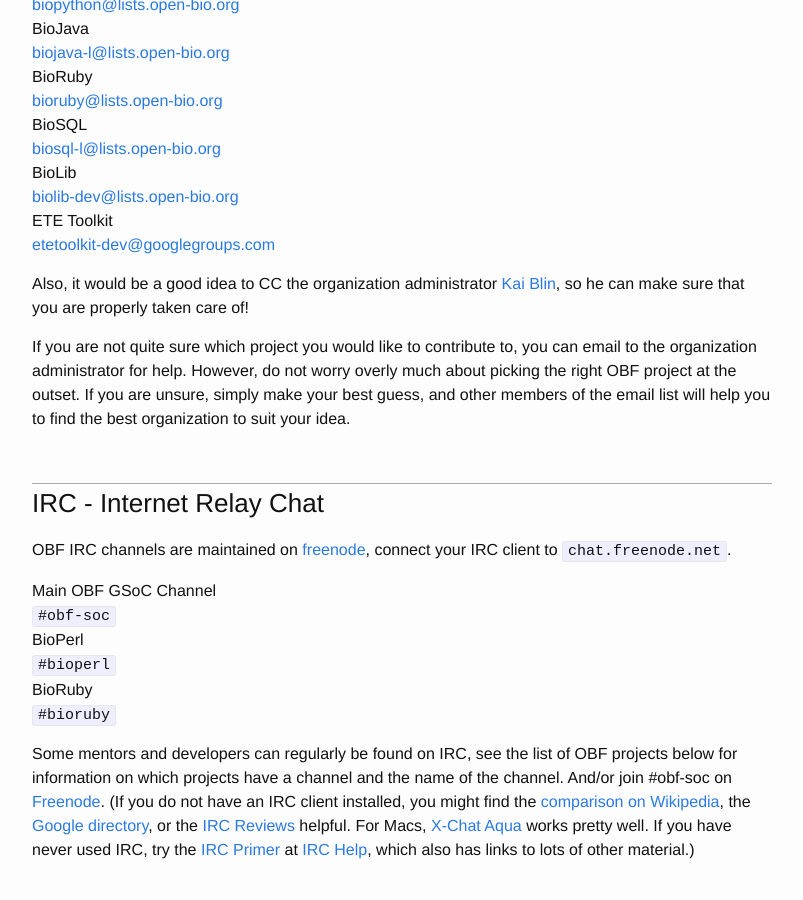
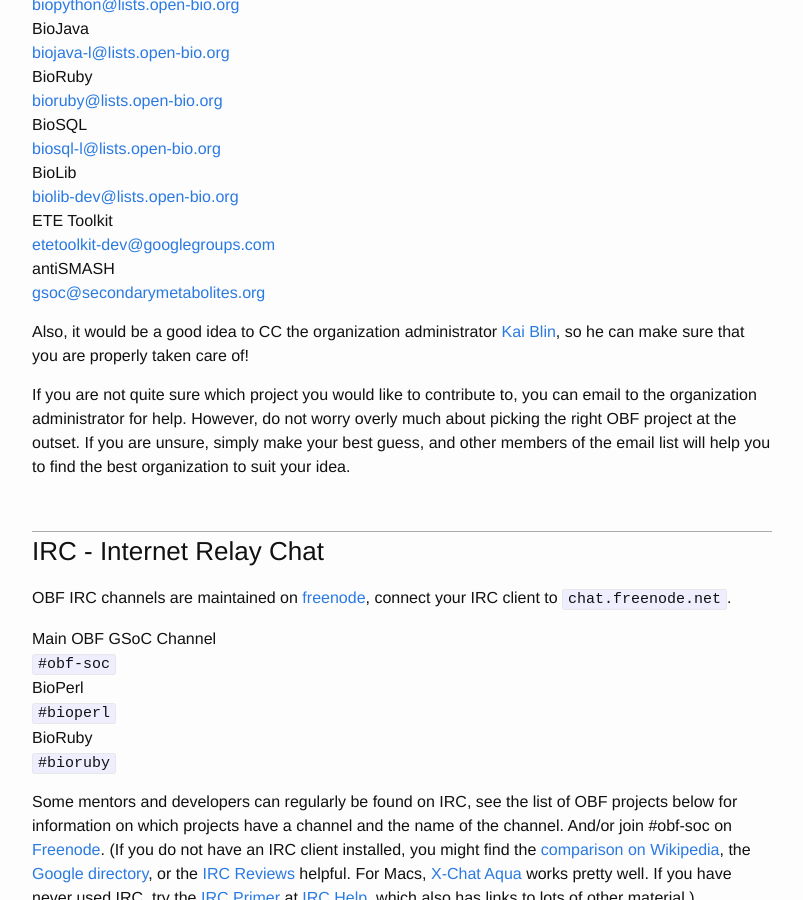
Before and after one commit to OBF/GSoC, a Jekyll site: the page built from 99_contact.md, in a window 1280 px wide and 900 px high, scrolled down 932 px. Shown: the whole window, without its empty margins (238-1041 px from the left). Built offline with Jekyll 4.4.1, drawn with Linux system fonts in a browser that asks for light colours.

Commit message:
Contacts: Add contact information for antiSMASH
Signed-off-by: Kai Blin <kblin@biosustain.dtu.dk>

```diff
--- a/99_contact.md
+++ b/99_contact.md
@@ -44,6 +44,9 @@
 ETE Toolkit
 : [etetoolkit-dev@googlegroups.com](mailto:etetoolkit-dev@googlegroups.com)
 
+antiSMASH
+: [gsoc@secondarymetabolites.org](mailto:gsoc@secondarymetabolites.org)
+
 
 Also, it would be a good idea to CC the organization administrator [Kai
 Blin](mailto:kblin@biosustain.dtu.dk), so he can make sure that you are properly
```
